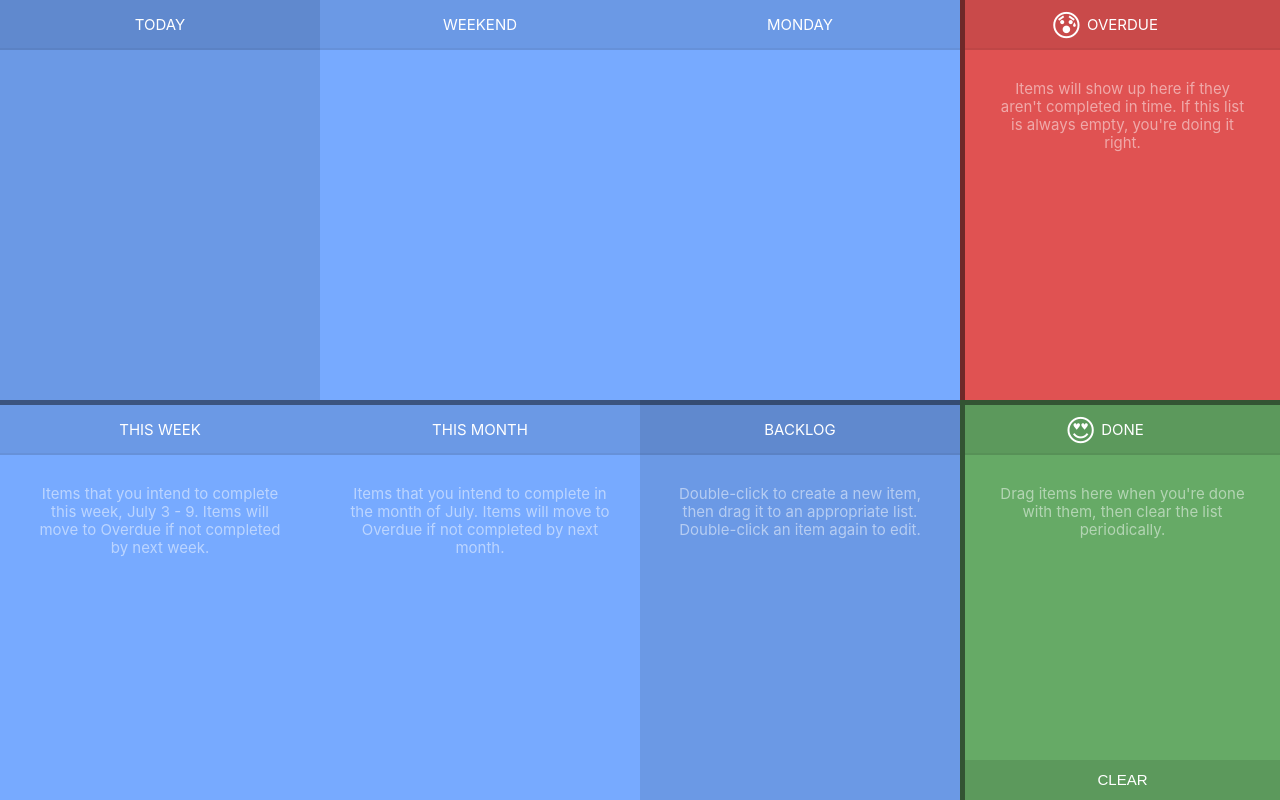
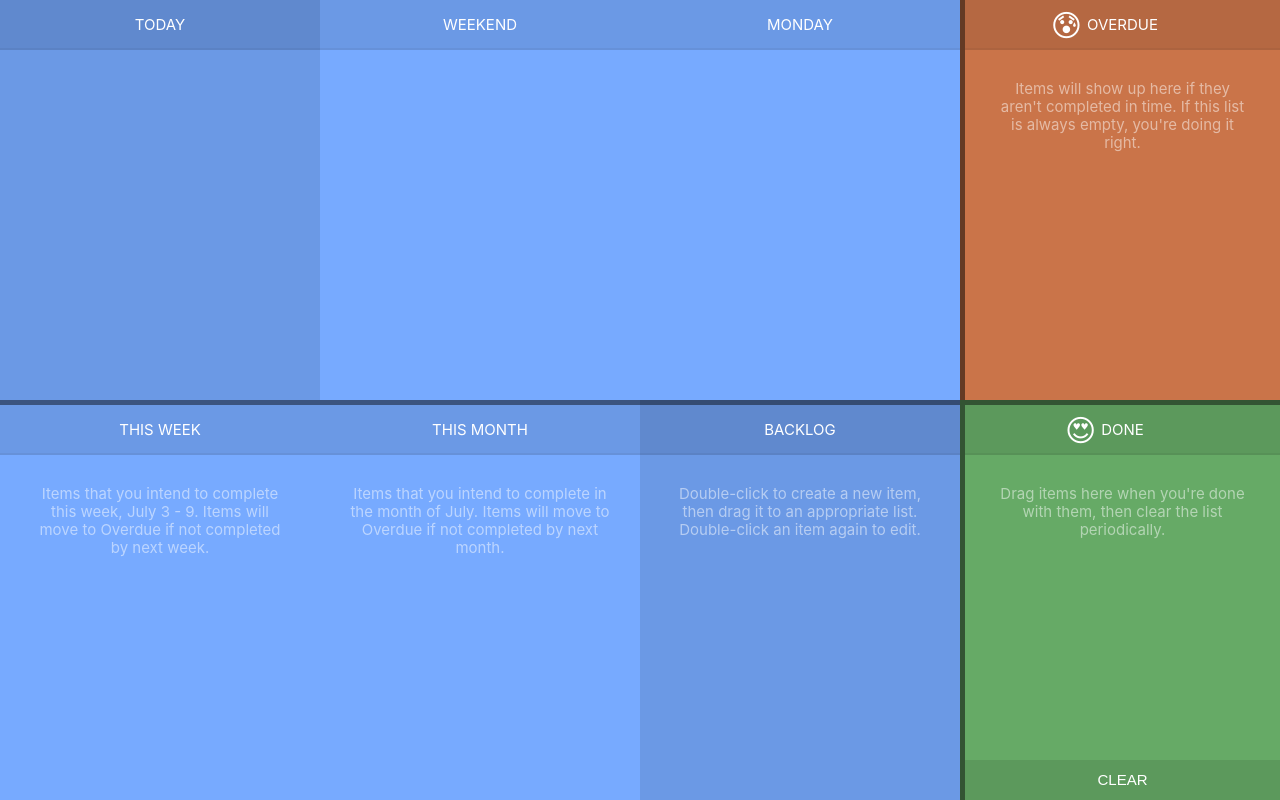
Before and after one commit to 6twenty/planner, a website with bundled scripts: page index.html in a window 1280 px wide. Built offline with nearby package versions, Linux system fonts and the light colour scheme.

Commit message:
Change the colour of the Overdue section

```diff
--- a/index.css
+++ b/index.css
@@ -161,7 +161,7 @@ main section.backlog {
 }
 
 main section.overdue {
-  background: #e05252;
+  background: #ca7449;
 }
 
 main section.done {
--- a/index.js
+++ b/index.js
@@ -146,7 +146,7 @@ class List {
     })
 
 
-    const sectionClasses = [ OverdueSection, WeekSection, MonthSection, BacklogSection, DoneSection ]
+    const sectionClasses = [ WeekSection, MonthSection, BacklogSection, OverdueSection, DoneSection ]
 
     sectionClasses.forEach(SectionClass => {
       const section = new SectionClass({
```
Also changed, not shown: favicon.ico.
